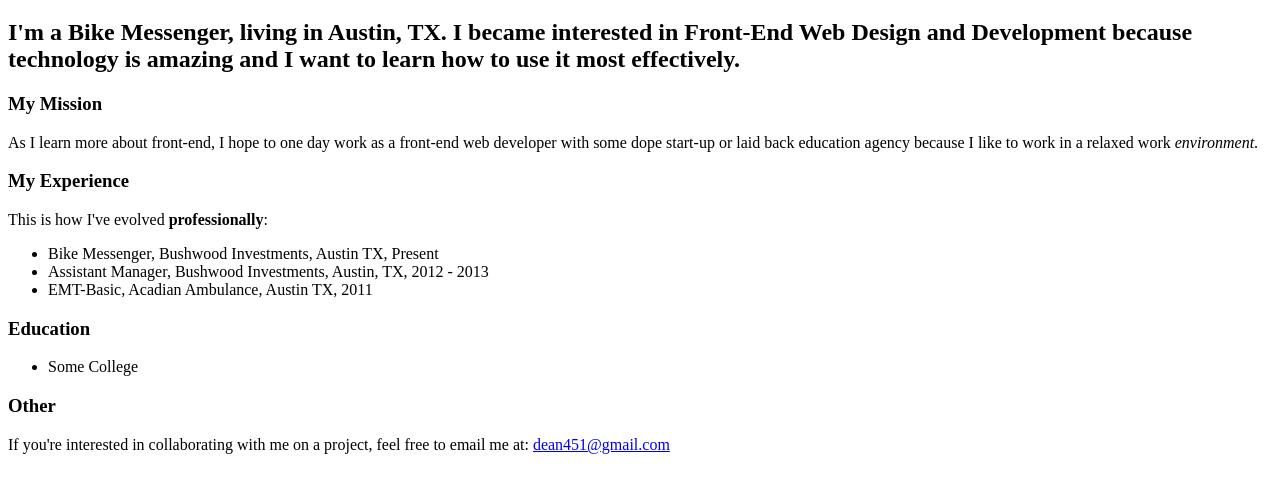
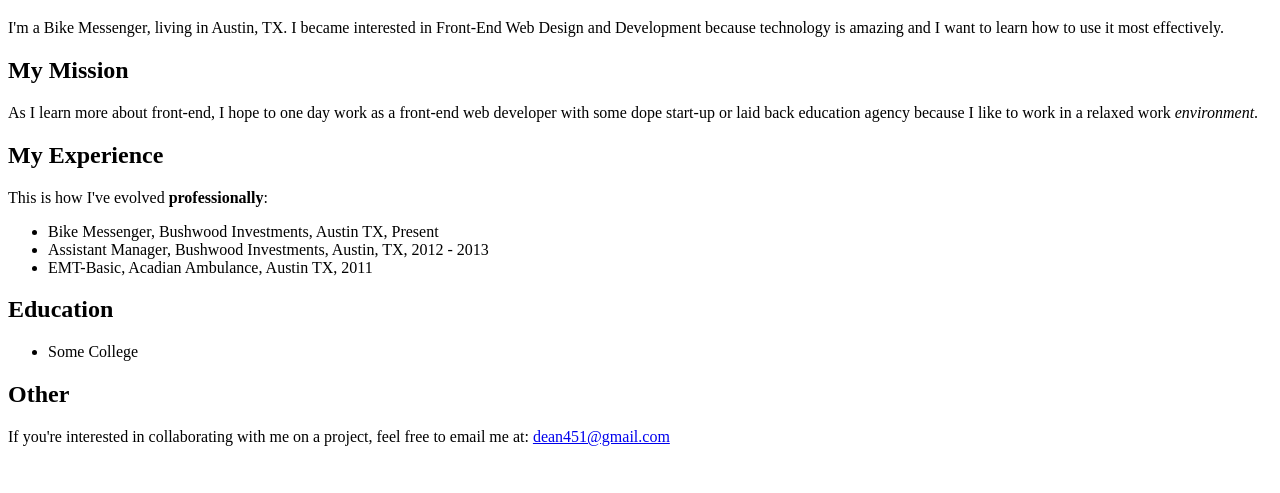
Before and after one commit to jhumbrac/aboutmepage, a plain HTML site: page index.html in a window 1280 px wide. Shown: the part 61-554 px from the top of the page. Drawn offline with Linux system fonts and the light colour scheme.

Commit message:
Corrected some errors
also adjusted indentation of nested elements to improve legibility

```diff
--- a/index.html
+++ b/index.html
@@ -1,20 +1,18 @@
 <!DOCTYPE html>
 <html>
+
 <head>
 	<title>About Me Page</title>
 </head>
 
 <body>
 	<h1>About Me</h1>
+		<p>I'm a Bike Messenger, living in Austin, TX. I became interested in Front-End Web Design and Development because technology is amazing and I want to learn how to use it most effectively.</p>
 
-<h2>I'm a Bike Messenger, living in Austin, TX. I became interested in Front-End Web Design and Development because technology is amazing and I want to learn how to use it most effectively. </h2>
-
-<h3>My Mission</h3>
-
+	<h2>My Mission</h2>
 		<p>As I learn more about front-end, I hope to one day work as a front-end web developer with some dope start-up or laid back education agency because I like to work in a relaxed work <em>environment</em>.</p>
 
-<h3>My Experience</h3>
-
+	<h2>My Experience</h2>
 		<p>This is how I've evolved <strong>professionally</strong>:</p>
 		<ul>
 			<li>Bike Messenger, Bushwood Investments, Austin TX, Present</li>
@@ -22,15 +20,13 @@
 			<li>EMT-Basic, Acadian Ambulance, Austin TX, 2011</li>
 		</ul>
 
-<h3>Education</h3>
+	<h2>Education</h2>
 		<ul>
 			<li>Some College</li>
 		</ul>
-<h3>Other</h3>
 
-
+	<h2>Other</h2>
 		<p>If you're interested in collaborating with me on a project, feel free to email me at: <a href="mailto:dean451@gmail.com">dean451@gmail.com</a></p>
 </body>
 
-
 </html>
```
Lines whose indentation alone changed are shown as unchanged.
